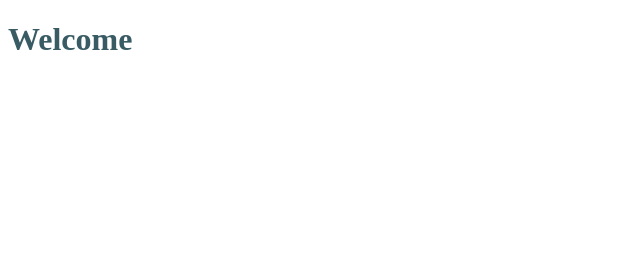
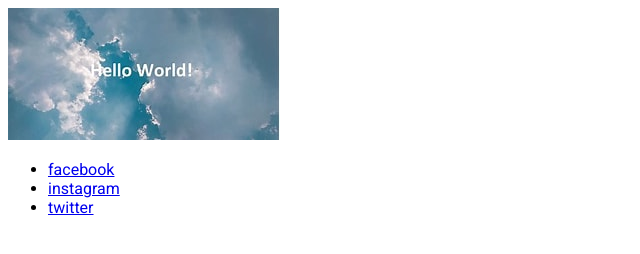
Before and after one commit to FSFULLSTACK/second_test, a plain HTML site: page dist/index.html in a window 1280 px wide. Shown: the whole page, without its empty margins (0-640 px from the left). Drawn offline with Linux system fonts and the light colour scheme.

Commit message:
side bar

```diff
--- a/css/style.css
+++ b/css/style.css
@@ -1,9 +1,23 @@
+@import url('https://fonts.googleapis.com/css2?family=Roboto:ital,wght@0,100;0,300;0,400;1,100;1,300&display=swap');
+
+/*Variables globaux*/
 :root{
-   --primay-color: #F5F2E7;
-   --primay-color: #395B64
-
+    --text-color:#C3DBD9;
+    --font-family:'Roboto', sans-serif;
 }
-h1{
-color:var(--primay-color)
-
+*,
+*::before
+*::after{
+    box-sizing: border-box;
+    height: ;
+    width: ;
+    padding: 0;
+    margin: 0;
 }
+html{
+    font-size: 62,5%;
+}
+body{
+    font-family: var(--font-family);
+    scroll-behavior: smooth
+}
--- a/dist/index.html
+++ b/dist/index.html
@@ -5,12 +5,23 @@
     <meta http-equiv="X-UA-Compatible" content="IE=edge">
     <meta name="viewport" content="width=device-width, initial-scale=1.0">
     <link rel="stylesheet" href="../css/style.css">
+    <title>portfolio</title>
+</head>
 <body>
-    <div class="container">
+    <aside class="side-bar">
+       <div class="parent-1">
+        <img src="../images/H-W.jpg" alt="pic-logo">
+       </div>
+       <nav class="navigation">
+           <ul class="item-list">
+             <li>  <a href="https://fr.facebook.com/">facebook</a> </li>
+             <li>  <a href="https://www.instagram.com/">instagram</a> </li>
+             <li>  <a href="https://twitter.com/?lang=fr">twitter</a> </li>
+           </ul>
+       </nav>
+       <div class="logo">
 
-    </div>
-    <h1>Welcome</h1>
-    <script src="/js/script.js"></script>
-
+       </div>
+    </aside>
 </body>
 </html>
--- a/js/script.js
+++ /dev/null
@@ -1 +0,0 @@
-console.log('start')
```
Also changed, not shown: images/H-W.jpg (added), images/bg.jpg (added), images/treffle.jpg.jpg (added).
